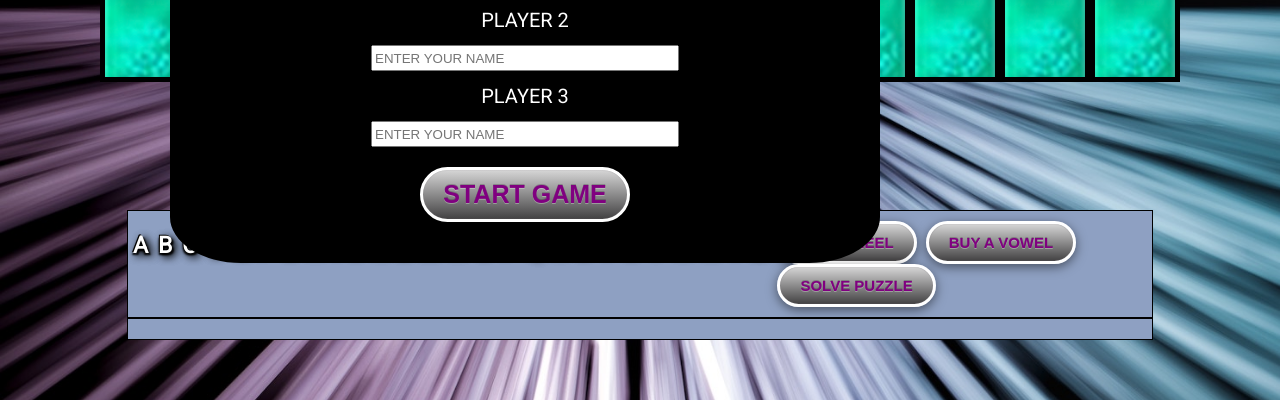
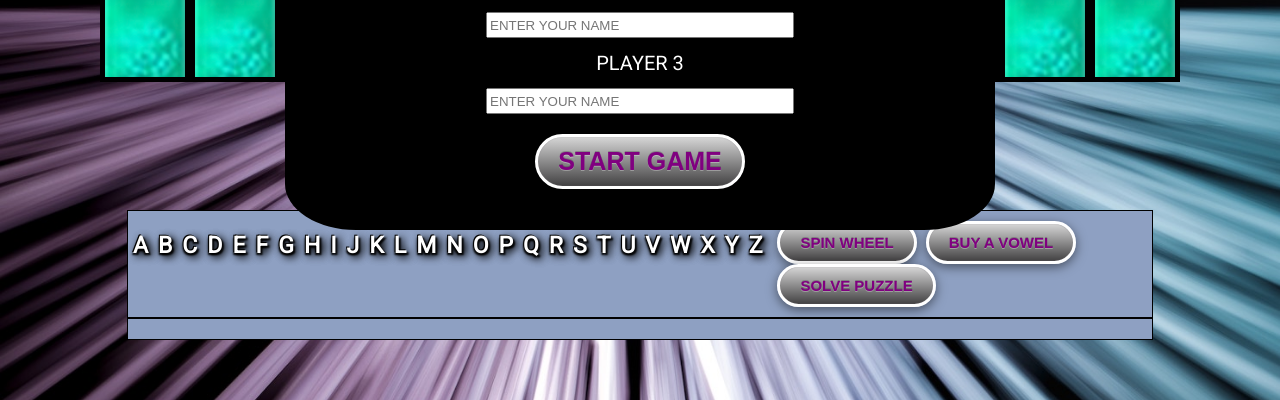
Before and after one commit to ashtonkbailey/wheel-of-fortune-m2, a website: page index.html in a window 1280 px wide. Shown: the part 400-800 px from the top of the page. Drawn offline with Linux system fonts and the light colour scheme; a web font is replaced by a local one.

Commit message:
Fix position of start-box

```diff
--- a/Game.js
+++ b/Game.js
@@ -1,4 +1,4 @@
-let round;
+ let round;
 
 class Game {
 	constructor(currentRound, players) {
--- a/styles.css
+++ b/styles.css
@@ -11,13 +11,15 @@ body {
    font-family: 'Roboto', sans-serif;
 }
 
-/*.start-container {
-  position: fixed;
-  top: 50%;
-  left: 50%;
-  margin-top: 137px;
-  margin-left: 340px;
-}*/
+.start-container {
+    position: absolute;
+    width: 100%;
+    height: 100%;
+    display: flex;
+    align-items: center;
+
+    justify-content: center;
+}
 
 
 /*window to start game*/
@@ -27,13 +29,13 @@ body {
   width: 700px;
   height: 450px;
   font-size: 20px;
-  bottom: 137px;
-  right: 400px;
+ /* bottom: 137px;
+  right: 400px;*/
   display: flex;
   flex-direction: column;
   align-items: center;
   justify-content: center;
-  position: absolute;
+  /*position: absolute;*/
   color: #FFF;
   border-radius: 10%;
 }
```
